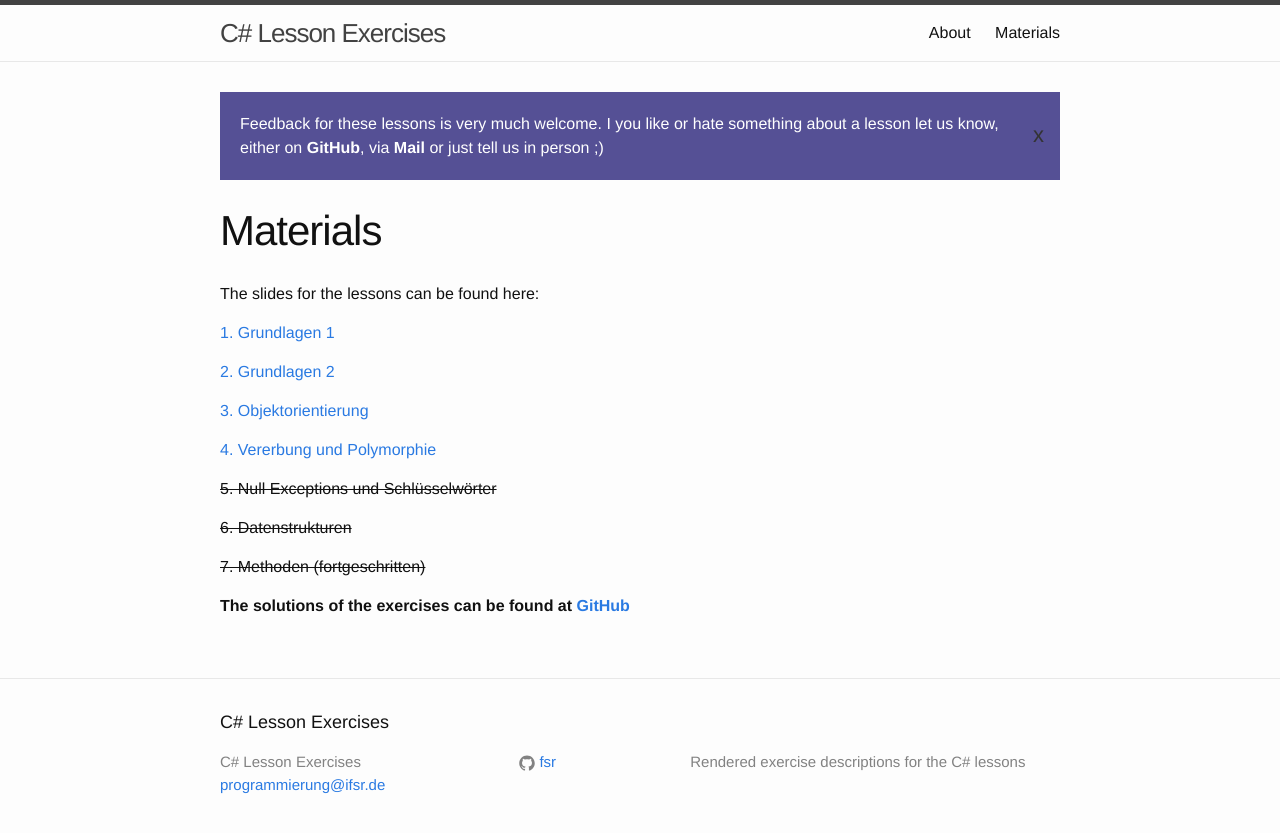
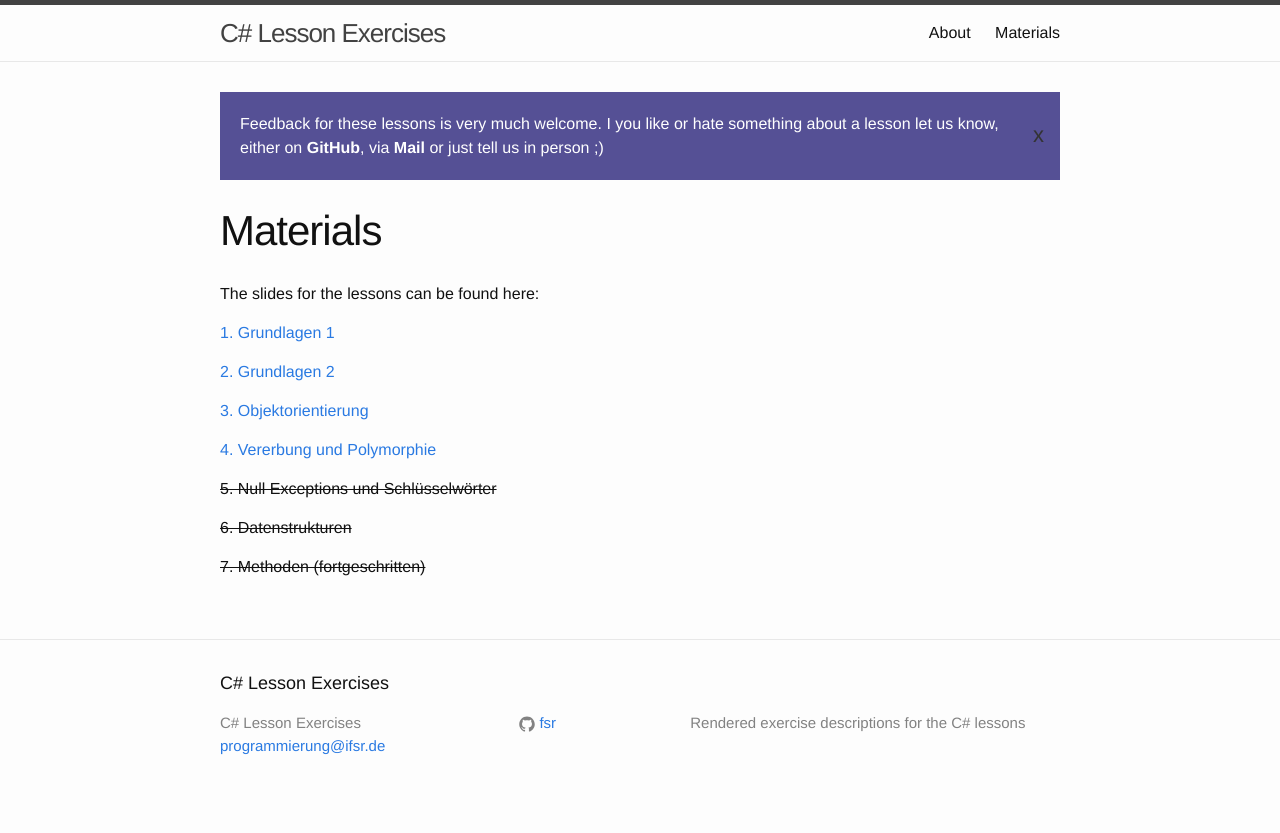
Before and after one commit to fsr/csharp-lessons, a Jekyll site: the page built from materials.md, in a window 1280 px wide. Shown: the top 833 px of the page. Built offline with Jekyll 4.4.1, drawn with Linux system fonts in a browser that asks for light colours.

Commit message:
Remove solution link

```diff
--- a/materials.md
+++ b/materials.md
@@ -12,5 +12,3 @@ The slides for the lessons can be found here:
 <del>{{ slide.number }}. {{ slide.name }}</del>
 {% endif %}
 {% endfor %}
-
-**The solutions of the exercises can be found at [GitHub](https://github.com/Feliix42/python-solutions)**
```
